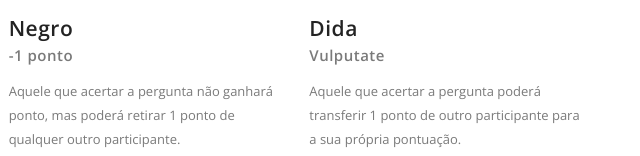
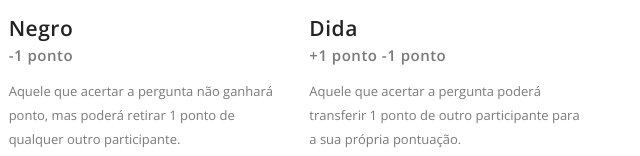
Before and after one commit to doom-games/codg, a plain HTML site: page index.html in a window 1280 px wide. Shown: the part 4077-4233 px from the top of the page, 640-1280 px from the left. Drawn offline with nearby package versions, Linux system fonts and the light colour scheme.

Commit message:
Correção Casco Dida

```diff
--- a/index.html
+++ b/index.html
@@ -1227,7 +1227,7 @@ https://templatemo.com/tm-518-sentra
                         </div>
                         <div class="text-content">
                             <h4>Dida</h4>
-                            <span>Vulputate</span>
+                            <span>+1 ponto -1 ponto</span>
                             <p>Aquele que acertar a pergunta poderá transferir 1 ponto de outro participante para a sua
                                 própria pontuação.</p>
                         </div>
```
